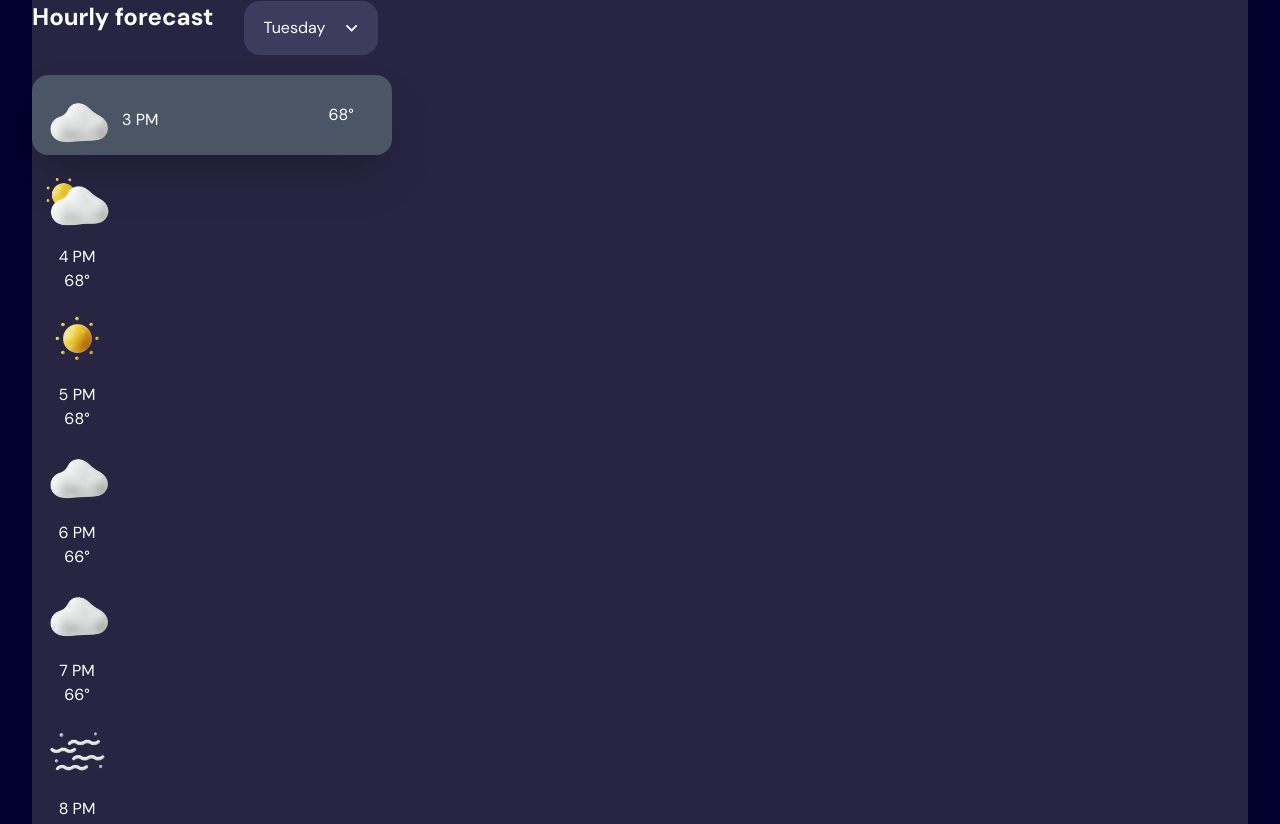
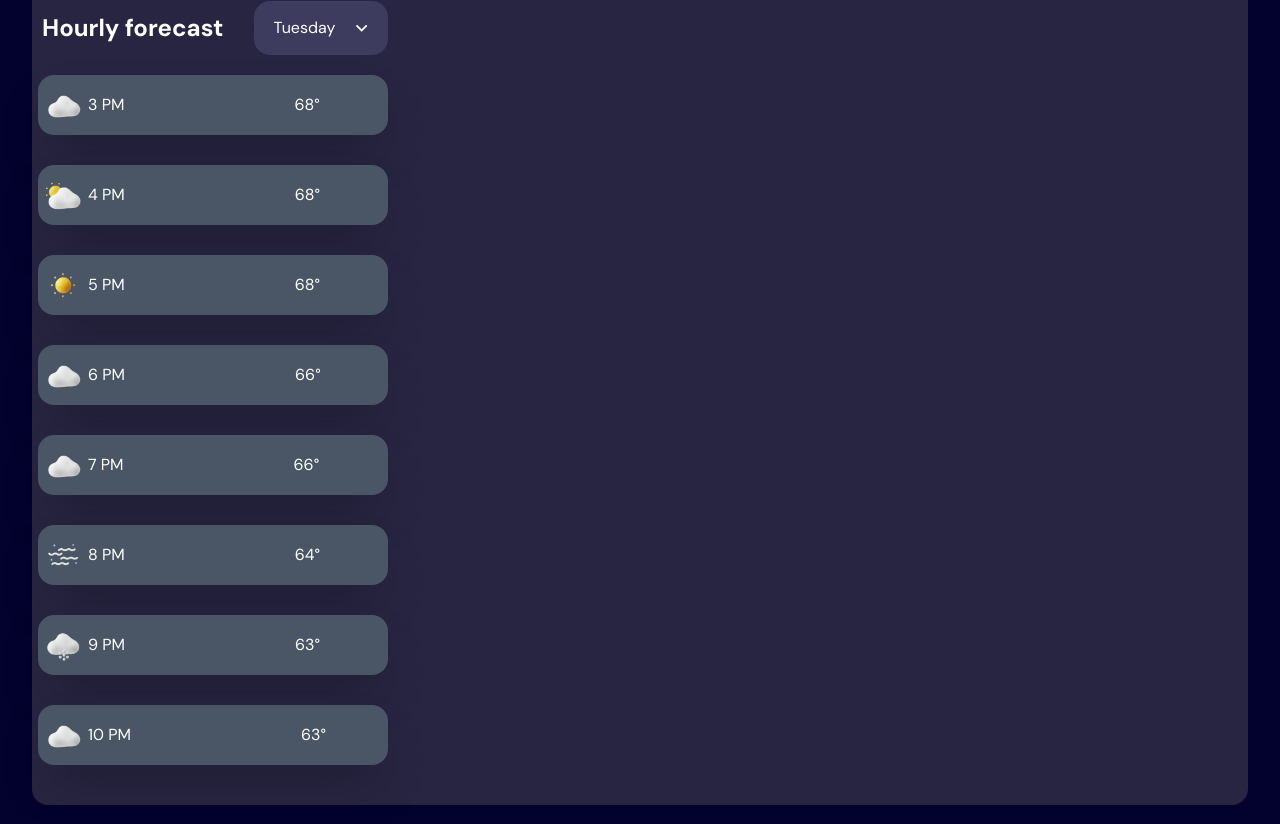
Before and after one commit to mrakakam/weatherapp, a React (Vite) app: page / in a window 1280 px wide. Shown: the part 2635-3459 px from the top of the page. Built offline with nearby package versions, Linux system fonts and the light colour scheme.

Commit message:
any commit message

```diff
--- a/src/components/Hourlyforecast.jsx
+++ b/src/components/Hourlyforecast.jsx
@@ -21,7 +21,7 @@ export const Hourlyforecast = () =>{
 
             <section className='flex flex-col items-start gap-[20px]  py-[40px] rounded-2xl bg-[var(--Neutral-800)]'>
 
-                <div className='flex flex-row  gap-[30px]'>
+                <div className='flex flex-row items-center pl-[10px]  gap-[30px]'>
 
                     <h1 className='text-2xl font-bold'>Hourly forecast</h1>
 
@@ -56,13 +56,13 @@ export const Hourlyforecast = () =>{
 
                 </div>
 
-                <div className='flex flex-col items-start '>
+                <div className='flex flex-col items-start gap-[30px] '>
 
-                    <div className='bg-gray-600 flex flex-row items-center-safe gap-[170px] rounded-2xl shadow-2xl w-[360px] h-[80px]'>
+                    <div className='bg-gray-600 flex flex-row items-center-safe gap-[170px] rounded-2xl shadow-2xl w-[350px] h-[60px] ml-[6px]'>
 
                         <div className=' flex flex-row items-center '>
 
-                            <img src={overcastimg} alt="" className='w-[90px] h-[90px]' />
+                            <img src={overcastimg} alt="" className='w-[50px] h-[50px]' />
 
                             <h1>3 PM</h1>
 
@@ -74,11 +74,11 @@ export const Hourlyforecast = () =>{
 
                     </div>
 
-                    <div>
+                    <div  className='bg-gray-600 flex flex-row items-center-safe gap-[170px] rounded-2xl shadow-2xl w-[350px] h-[60px] ml-[6px]'>
 
-                        <div>
+                        <div className=' flex flex-row items-center '>
 
-                            <img src={partlycloudimg} alt="" className='w-[90px] h-[90px]' />
+                            <img src={partlycloudimg} alt=""  className='w-[50px] h-[50px]' />
 
                             <h1>4 PM</h1>
 
@@ -88,11 +88,11 @@ export const Hourlyforecast = () =>{
 
                     </div>
 
-                    <div>
+                    <div className='bg-gray-600 flex flex-row items-center-safe gap-[170px] rounded-2xl shadow-2xl w-[350px] h-[60px] ml-[6px]'>
 
-                        <div>
+                        <div  className=' flex flex-row items-center '>
 
-                            <img src={sunnyimg} alt="" className='w-[90px] h-[90px]' />
+                            <img src={sunnyimg} alt="" className='w-[50px] h-[50px]' />
 
                             <h1>5 PM</h1>
 
@@ -103,11 +103,11 @@ export const Hourlyforecast = () =>{
                     </div>
 
 
-                    <div>
+                    <div className='bg-gray-600 flex flex-row items-center-safe gap-[170px] rounded-2xl shadow-2xl w-[350px] h-[60px] ml-[6px]'>
 
-                        <div>
+                        <div  className=' flex flex-row items-center '>
 
-                            <img src={overcastimg} alt="" className='w-[90px] h-[90px]' />
+                            <img src={overcastimg} alt="" className='w-[50px] h-[50px]' />
 
                             <h1>6 PM</h1>
 
@@ -118,11 +118,11 @@ export const Hourlyforecast = () =>{
                     </div>
 
 
-                    <div>
+                    <div className='bg-gray-600 flex flex-row items-center-safe gap-[170px] rounded-2xl shadow-2xl w-[350px] h-[60px] ml-[6px]'>
 
-                        <div>
+                        <div  className=' flex flex-row items-center '>
 
-                            <img src={overcastimg} alt="" className='w-[90px] h-[90px]' />
+                            <img src={overcastimg} alt="" className='w-[50px] h-[50px]' />
 
                             <h1> 7 PM</h1>
 
@@ -133,11 +133,11 @@ export const Hourlyforecast = () =>{
                     </div>
 
 
-                    <div>
+                    <div className='bg-gray-600 flex flex-row items-center-safe gap-[170px] rounded-2xl shadow-2xl w-[350px] h-[60px] ml-[6px]'>
 
-                        <div>
+                        <div  className=' flex flex-row items-center '>
 
-                            <img src={fogimg} alt="" className='w-[90px] h-[90px]' />
+                            <img src={fogimg} alt="" className='w-[50px] h-[50px]'  />
 
                             <h1>8 PM</h1>
 
@@ -148,11 +148,11 @@ export const Hourlyforecast = () =>{
                     </div>
 
 
-                    <div>
+                    <div className='bg-gray-600 flex flex-row items-center-safe gap-[170px] rounded-2xl shadow-2xl w-[350px] h-[60px] ml-[6px]'>
 
-                        <div>
+                        <div   className=' flex flex-row items-center '>
 
-                            <img src={snowimg} alt="" className='w-[90px] h-[90px]' />
+                            <img src={snowimg} alt="" className='w-[50px] h-[50px]'  />
 
                             <h1>9 PM</h1>
 
@@ -164,11 +164,11 @@ export const Hourlyforecast = () =>{
                     </div>
 
 
-                    <div>
+                    <div className='bg-gray-600 flex flex-row items-center-safe gap-[170px] rounded-2xl shadow-2xl w-[350px] h-[60px] ml-[6px]'>
 
-                        <div>
+                        <div  className=' flex flex-row items-center '>
 
-                            <img src={overcastimg} alt="" className='w-[90px] h-[90px]' />
+                            <img src={overcastimg} alt="" className='w-[50px] h-[50px]'  />
 
                             <h1>10 PM</h1>
 
```
